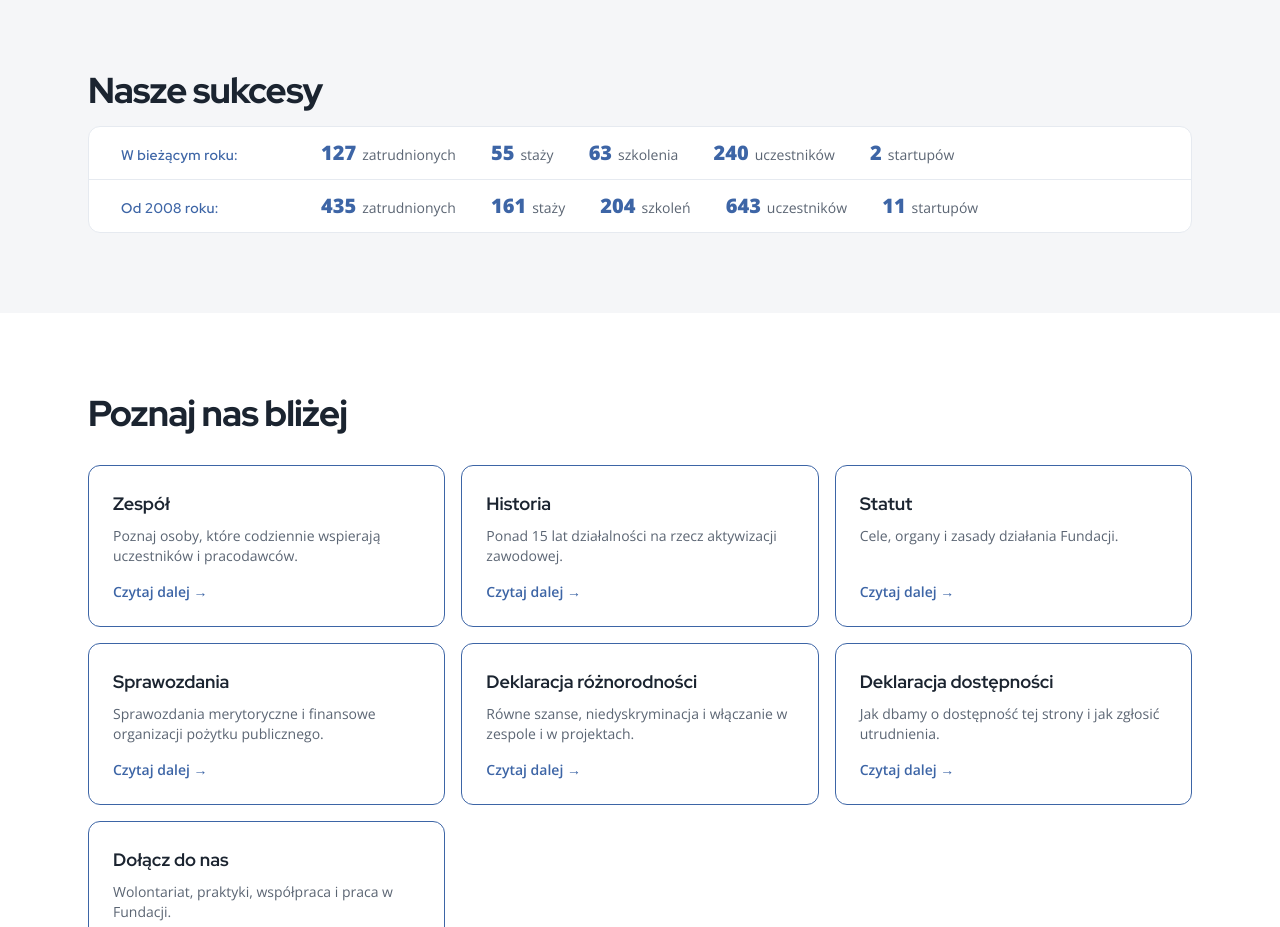
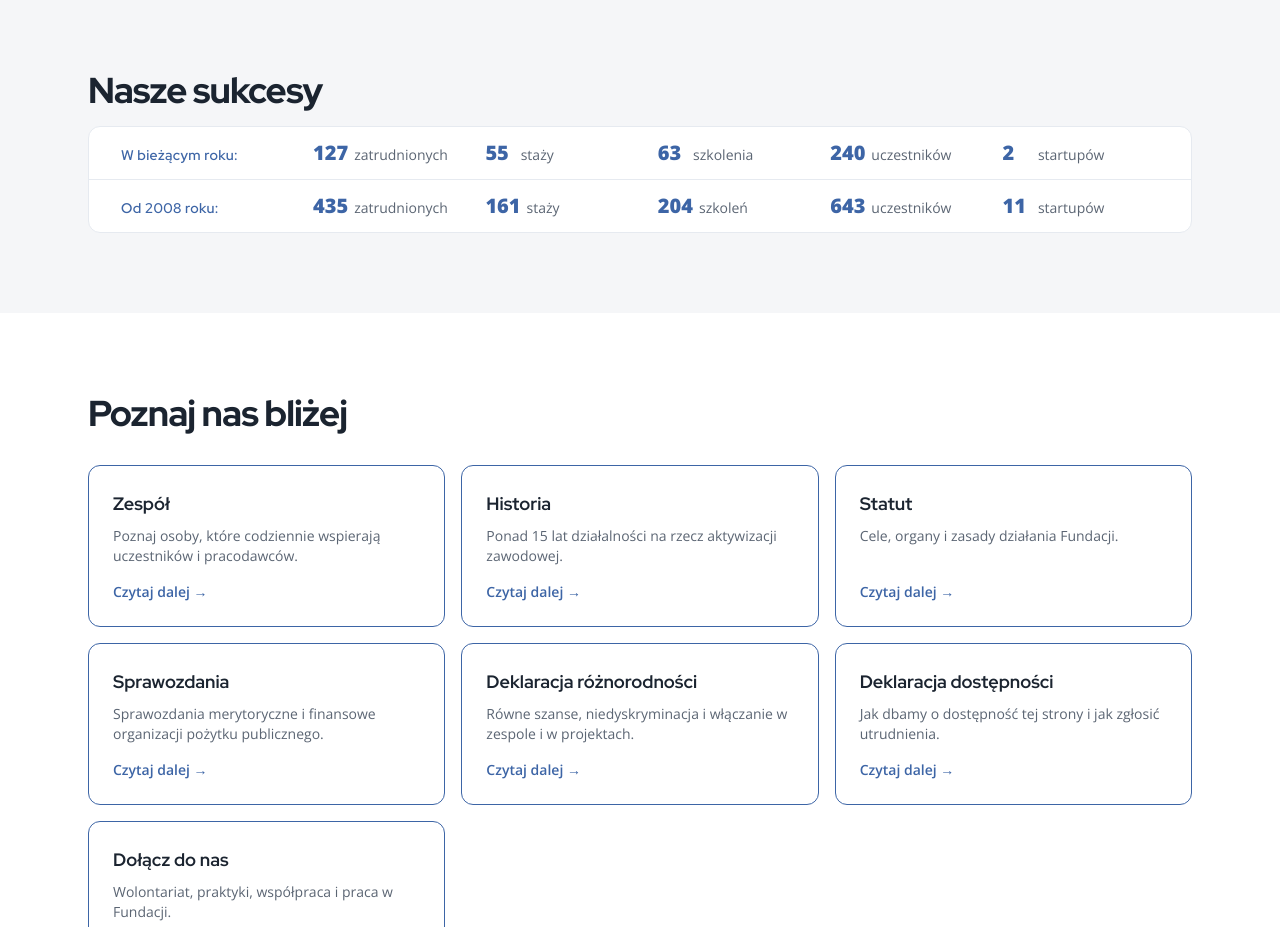
Before and after one commit to pgczaplinski-lgtm/FAZ_WWW, a React (Vite) app: page /o-nas in a window 1280 px wide. Shown: the part 1360-2287 px from the top of the page. Built offline with nearby package versions, Linux system fonts and the light colour scheme.

Commit message:
agent(chat): Jeszcze rozciągnij kategorie, aby równomiernie zap

```diff
--- a/src/components/ui/StatsStrip.tsx
+++ b/src/components/ui/StatsStrip.tsx
@@ -5,22 +5,27 @@ export function StatsStrip({
 }: {
   groups: { period: string; stats: Stat[] }[];
 }) {
+  const columns = groups[0]?.stats.length ?? 0;
+
   return (
     <div className="mt-4 divide-y divide-line overflow-hidden rounded-xl border border-line bg-white">
       {groups.map((group) => (
         <div
           key={group.period}
-          className="grid items-baseline gap-2 px-5 py-2.5 sm:grid-cols-[11rem_minmax(0,1fr)] sm:gap-6 sm:px-8 sm:py-3"
+          className="grid grid-cols-2 items-baseline gap-x-4 gap-y-1 px-5 py-2.5 sm:gap-x-0 sm:px-8 sm:py-3 sm:[grid-template-columns:minmax(11rem,max-content)_repeat(var(--stat-cols),minmax(0,1fr))]"
+          style={{ ["--stat-cols" as string]: columns }}
         >
-          <h3 className="text-sm font-semibold tracking-wide text-brand">{group.period}:</h3>
-          <div className="flex flex-wrap gap-x-[1.65rem] gap-y-1 sm:gap-x-[2.2rem]">
-            {group.stats.map((stat) => (
-              <p key={stat.label} className="min-w-0">
-                <span className="text-lg font-extrabold tabular-nums text-brand sm:text-xl">{stat.value}</span>
-                <span className="ml-1.5 text-xs text-muted sm:text-sm">{stat.label}</span>
-              </p>
-            ))}
-          </div>
+          <h3 className="col-span-2 text-sm font-semibold tracking-wide text-brand sm:col-span-1">
+            {group.period}:
+          </h3>
+          {group.stats.map((stat) => (
+            <p key={stat.label} className="min-w-0 sm:pl-4">
+              <span className="inline-block min-w-[2.5ch] text-lg font-extrabold tabular-nums text-brand sm:text-xl">
+                {stat.value}
+              </span>
+              <span className="ml-1.5 text-xs text-muted sm:text-sm">{stat.label}</span>
+            </p>
+          ))}
         </div>
       ))}
     </div>
```
